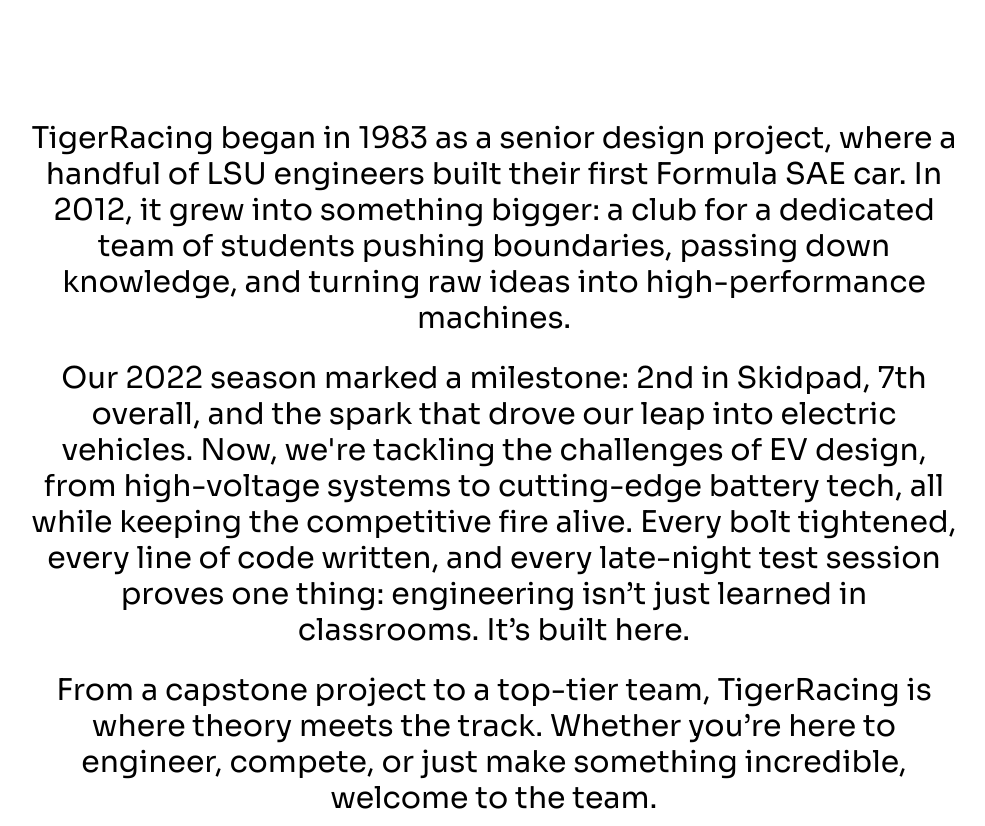
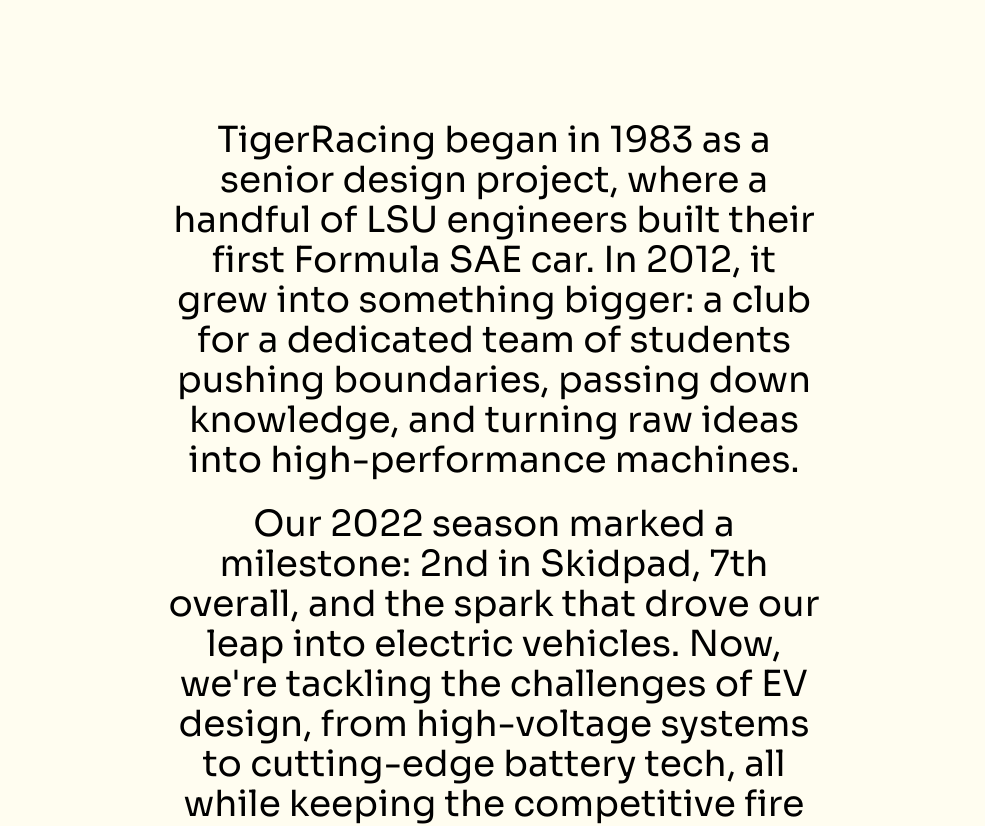
Before and after one commit to LSUTigerRacing/TigerRacing_Website, a React (Vite) app in the folder frontend/: page /about in a window 1280 px wide. Shown: the part 3880-4706 px from the top of the page, without its empty margins (146-1131 px from the left). Built offline with nearby package versions, Linux system fonts and the light colour scheme.

Commit message:
scroll to top

```diff
--- a/frontend/src/App.tsx
+++ b/frontend/src/App.tsx
@@ -1,6 +1,7 @@
 import { BrowserRouter } from 'react-router-dom'
 import { AuthProvider } from './context/AuthContext'
 import { AppRoutes } from './routes'
+import ScrollToTop from './hooks/ScrollToTop'
 
 export default function App() {
   return (
--- a/frontend/src/components/Loading.tsx
+++ b/frontend/src/components/Loading.tsx
@@ -1,6 +1,7 @@
 import { useState, useEffect, useRef } from "react"
 import { useLocation, useNavigation, useNavigationType } from "react-router-dom";
 import { motion } from "motion/react";
+import ScrollToTop from "../hooks/ScrollToTop";
 import Lottie from "react-lottie-player";
 import loading from "../assets/animations/Loading_Video.json";
 import loading_last_frame from "../assets/animations/Loading_last_frame.png";
@@ -40,7 +41,7 @@
 
     return (
         <div className="w-screen h-screen fixed overflow-hidden z-60">
-
+            <ScrollToTop/>
             {/* Purple Background of Loading */}
             <motion.div
                 animate={animate ? {y: 1080} : {y: 0}}
--- /dev/null
+++ b/frontend/src/hooks/ScrollToTop.tsx
@@ -0,0 +1,13 @@
+import { useEffect } from "react";
+import { useLocation } from "react-router-dom";
+
+export default function ScrollToTop() {
+  const { pathname } = useLocation();
+
+  useEffect(() => {
+    window.scrollTo(0, 0);
+  }, [pathname]);
+
+  return null;
+}
+//https://stackoverflow.com/questions/36904185/react-router-scroll-to-top-on-every-transition
--- a/frontend/src/pages/public/About.tsx
+++ b/frontend/src/pages/public/About.tsx
@@ -60,7 +60,7 @@
   })
 
   return (
-    <div className='h-fit'>
+    <div className='h-fit bg-[#FFFDF0]'>
       <div className={`h-[500vh] relative`}>
         <div
             className={fixedPos ? `w-[58vw] h-[60vh] fixed top-1/2 left-1/2 transform -translate-y-[34vh] -translate-x-1/2 flex items-center` :
@@ -83,19 +83,21 @@
         </div>
       </div>
 
-      <div className='h-screen w-[72.9vw] relative text-center flex-col left-1/2  transform -translate-x-1/2'>
-        <p className='text-3xl'>
+      <div className='h-screen w-[50.9vw] relative text-center flex-col left-1/2  transform -translate-x-1/2'>
+        <p className='text-4xl'>
           TigerRacing began in 1983 as a senior design project, where a handful of LSU engineers built their first Formula SAE car. In 2012, it grew into something bigger: a club for a dedicated team of students pushing boundaries, passing down knowledge, and turning raw ideas into high-performance machines.
         </p>
         <br/>
-        <p className='text-3xl'>
-          Our 2022 season marked a milestone: 2nd in Skidpad, 7th overall, and the spark that drove our leap into electric vehicles. Now, we're tackling the challenges of EV design, from high-voltage systems to cutting-edge battery tech, all while keeping the competitive fire alive. Every bolt tightened, every line of code written, and every late-night test session proves one thing: engineering isn’t just learned in classrooms. It’s built here.
+        <p className='text-4xl'>
+          Our 2022 season marked a milestone: 2nd in Skidpad, 7th overall, and the spark that drove our leap into electric vehicles. Now, we're tackling the challenges of EV design, from high-voltage systems to cutting-edge battery tech, all while keeping the competitive fire alive.
         </p>
         <br/>
-        <p className='text-3xl'>
+        <p className='text-4xl'>
           From a capstone project to a top-tier team, TigerRacing is where theory meets the track. Whether you’re here to engineer, compete, or just make something incredible, welcome to the team.
         </p>
       </div>
+
+
     </div>
 
   );
```
